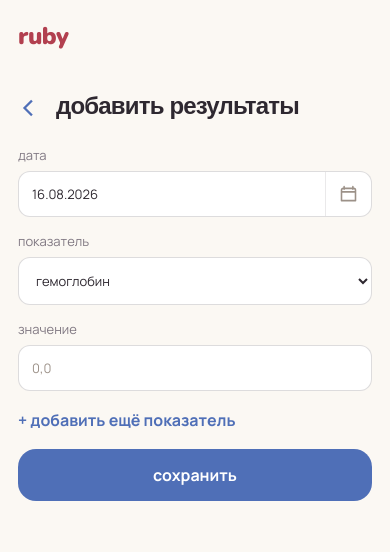
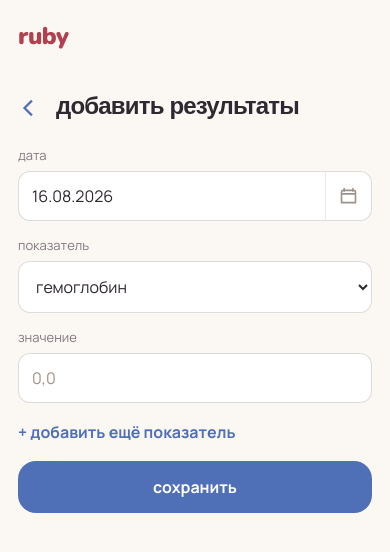
Before and after one commit to ag-vibes/ruby, a React (Vite) app: page / in a window 390 px wide. Both pictures are taken after a click on the button "добавить результаты". Shown: the top 552 px of the page. Built offline with nearby package versions, Linux system fonts and the light colour scheme.

Commit message:
Prevent mobile form zoom

```diff
--- a/src/App.tsx
+++ b/src/App.tsx
@@ -70,7 +70,7 @@ function DateInput({ value, onChange, required, ariaLabel }: { value: string; on
 function ResultsForm({ data, back, save }: { data: AppData; back: () => void; save: (items: Result[]) => void }) {
   const indicators = sortedIndicators(data); const [date, setDate] = useState(toRuDate(today())); const [rows, setRows] = useState([{ indicatorId: indicators[0]?.id || "", value: "" }]); const [error, setError] = useState("");
   const submit = (e: FormEvent) => { e.preventDefault(); const isoDate = fromRuDate(date); const ids = rows.map((x) => x.indicatorId); const parsed = rows.map((x) => parseDecimal(x.value)); if (!isoDate) return setError("проверьте дату"); if (new Set(ids).size !== ids.length) return setError("один показатель выбран несколько раз"); if (parsed.some((x) => !Number.isFinite(x))) return setError("проверьте значения"); save(rows.map((row, i) => ({ id: uid(), indicatorId: row.indicatorId, date: isoDate, value: parsed[i] }))); };
-  return <><ScreenTitle title="добавить результаты" back={back} /><section className="form-card"><form className="form" onSubmit={submit}><Field label="дата"><DateInput ariaLabel="дата" required value={date} onChange={setDate} /></Field>{rows.map((row, index) => <div className="result-row" key={index}><Field label="показатель"><select value={row.indicatorId} onChange={(e) => setRows(rows.map((x, i) => i === index ? { ...x, indicatorId: e.target.value } : x))}>{indicators.map((x) => <option key={x.id} value={x.id}>{x.name}</option>)}</select></Field><Field label="значение"><input inputMode="decimal" required placeholder="0,0" value={row.value} onChange={(e) => setRows(rows.map((x, i) => i === index ? { ...x, value: e.target.value } : x))} /></Field>{rows.length > 1 && <button type="button" className="remove-row" onClick={() => setRows(rows.filter((_, i) => i !== index))} aria-label="удалить строку">×</button>}</div>)}<button type="button" className="text-button" onClick={() => setRows([...rows, { indicatorId: indicators.find((x) => !rows.some((r) => r.indicatorId === x.id))?.id || indicators[0]?.id || "", value: "" }])}>+ добавить ещё показатель</button>{error && <p className="error">{error}</p>}<button className="primary">сохранить</button></form></section></>;
+  return <><ScreenTitle title="добавить результаты" back={back} /><section className="form-card"><form className="form" onSubmit={submit}><Field label="дата"><DateInput ariaLabel="дата" required value={date} onChange={setDate} /></Field>{rows.map((row, index) => <div className="result-row" key={index}><Field label="показатель"><select value={row.indicatorId} onChange={(e) => setRows(rows.map((x, i) => i === index ? { ...x, indicatorId: e.target.value } : x))}>{indicators.map((x) => <option key={x.id} value={x.id}>{x.name}</option>)}</select></Field><Field label="значение"><input inputMode="decimal" required placeholder="0,0" value={row.value} onChange={(e) => setRows(rows.map((x, i) => i === index ? { ...x, value: e.target.value } : x))} /></Field>{rows.length > 1 && <button type="button" className="remove-row" onClick={() => setRows(rows.filter((_, i) => i !== index))}><b aria-hidden="true">×</b><span>удалить показатель</span></button>}</div>)}<button type="button" className="text-button" onClick={() => setRows([...rows, { indicatorId: indicators.find((x) => !rows.some((r) => r.indicatorId === x.id))?.id || indicators[0]?.id || "", value: "" }])}>+ добавить ещё показатель</button>{error && <p className="error">{error}</p>}<button className="primary">сохранить</button></form></section></>;
 }
 
 function CourseForm({ data, item, back, save, remove }: { data: AppData; item?: Course; back: () => void; save: (item: Course) => void; remove?: () => void }) {
--- a/src/styles.css
+++ b/src/styles.css
@@ -42,7 +42,7 @@ form,.form { display:grid; gap:15px; }
 .field { display:grid; gap:7px; font-size:13px; font-weight:400; color:var(--muted); }
 .field > span { font-weight:400; }
 .field small { font-weight:400; color:#9c9188; }
-input,select { width:100%; min-width:0; max-width:100%; background:#fff; border:1px solid rgba(46,40,48,.16); border-radius:12px; padding:13px; color:var(--ink); font-weight:400; text-align:left; }
+input,select { width:100%; min-width:0; max-width:100%; background:#fff; border:1px solid rgba(46,40,48,.16); border-radius:12px; padding:13px; color:var(--ink); font-size:16px; font-weight:400; text-align:left; }
 input::placeholder { color:#9c9188; font-weight:400; opacity:1; }
 .date-input { position:relative; min-width:0; max-width:100%; }
 .date-input > input:first-child { padding-right:52px; }
@@ -55,7 +55,8 @@ input::placeholder { color:#9c9188; font-weight:400; opacity:1; }
 .date-picker-native::-webkit-calendar-picker-indicator { position:absolute; inset:0; width:100%; height:100%; margin:0; padding:0; opacity:0; cursor:pointer; }
 select { appearance:auto; -webkit-appearance:menulist; }
 .result-row { display:grid; grid-template-columns:minmax(0,1fr); gap:15px; align-items:end; min-width:0; }
-.result-row .remove-row { justify-self:end; height:32px; font-size:22px; padding:0 4px; }
+.result-row .remove-row { justify-self:start; display:inline-flex; align-items:center; gap:7px; height:32px; padding:0; color:var(--grey); font-size:13px; font-weight:400; }
+.result-row .remove-row b { font-size:21px; line-height:1; font-weight:400; }
 .text-button,.danger-link { border:0; background:transparent; text-align:left; padding:3px 0; color:var(--blue); font-weight:700; } .danger-link { color:var(--ruby); text-align:center; padding:9px; }
 .error { color:var(--ruby); font-size:13px; margin:0; } .or { text-align:center; color:var(--muted); font-size:12px; margin:-7px 0; }
 .backup { display:grid; gap:12px; } .backup p { color:var(--muted); font-size:13px; margin:0 0 8px; } .loading { min-height:100dvh; display:grid; place-items:center; color:var(--muted); }
```
